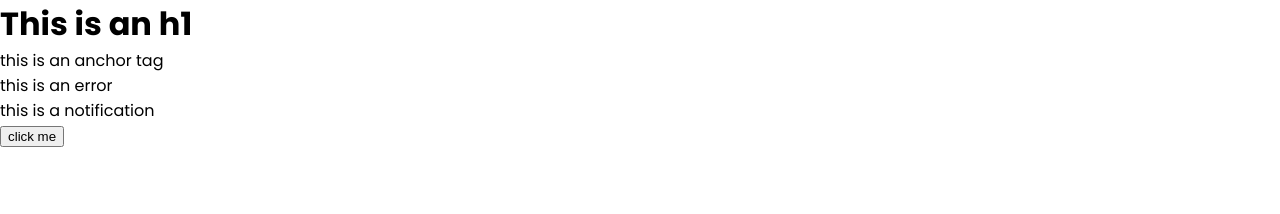
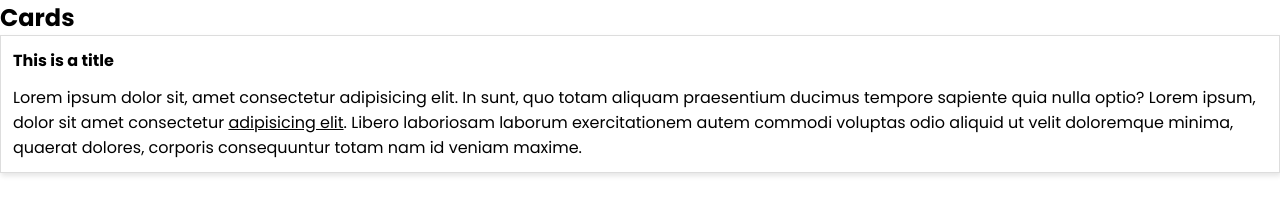
Before and after one commit to Chris-TheGod/learning-sass, a website: page index.html in a window 1280 px wide. Drawn offline with Linux system fonts and the light colour scheme.

Commit message:
card component, nesting

```diff
--- a/index.html
+++ b/index.html
@@ -7,10 +7,28 @@
     <link rel="stylesheet" href="/css/index.css" />
   </head>
   <body>
-    <h1>This is an h1</h1>
-    <a href="#">this is an anchor tag</a>
-    <p class="error">this is an error</p>
-    <p class="notification">this is a notification</p>
-    <button>click me</button>
+    <!-- colors -->
+
+    <!-- font sizes -->
+
+    <!-- buttons -->
+
+    <!-- cards -->
+    <h2>Cards</h2>
+    <div class="card">
+      <h1 class="card-title">This is a title</h1>
+      <p class="card-body">
+        Lorem ipsum dolor sit, amet consectetur adipisicing elit. In sunt, quo
+        totam aliquam praesentium ducimus tempore sapiente quia nulla optio?
+        Lorem ipsum, dolor sit amet consectetur <a href="">adipisicing elit</a>.
+        Libero laboriosam laborum exercitationem autem commodi voluptas odio
+        aliquid ut velit doloremque minima, quaerat dolores, corporis
+        consequuntur totam nam id veniam maxime.
+      </p>
+    </div>
+
+    <!-- grid system -->
+
+    <!-- utilities -->
   </body>
 </html>
--- a/shinobi/_variables.scss
+++ b/shinobi/_variables.scss
@@ -4,10 +4,16 @@ $secondary: #1ac888;
 $error: #d32752;
 $info: #f6c31c;
 
-//spacing
+// spacing
 $base-padding: 0.75rem;
 $base-margin: 0.75rem;
 
-//borders
+// borders
 $base-border-thickness: 1px;
 $base-border-radius: 20px;
+
+// box-shadow
+$base-box-shadow: 1px 3px 5px rgba(0, 0, 0, 0.1);
+
+// font sizes
+$base-font-size: 1rem;
--- /dev/null
+++ b/shinobi/components/_card.scss
@@ -0,0 +1,19 @@
+.card {
+  display: block;
+  padding: $base-padding;
+  border: $base-border-thickness solid #ddd;
+  box-shadow: $base-box-shadow;
+
+  .card-title {
+    font-size: $base-font-size;
+    padding-bottom: $base-padding;
+    font-weight: bold;
+  }
+
+  .card-body {
+    font-size: $base-font-size;
+    a {
+      text-decoration: underline;
+    }
+  }
+}
--- a/shinobi/index.scss
+++ b/shinobi/index.scss
@@ -1,5 +1,3 @@
-@import url('https://fonts.googleapis.com/css2?family=Poppins:ital,wght@0,100;0,200;0,300;0,400;0,500;0,600;0,700;0,800;0,900;1,100;1,200;1,300;1,400;1,500;1,600;1,700;1,800;1,900&display=swap');
-
 // variables n functions
 @import 'variables';
 
@@ -9,5 +7,4 @@
 // colors
 
 // components
-
-// utilities
+@import 'components/card'; // utilities
```
Also changed, not shown: css/index.css.
